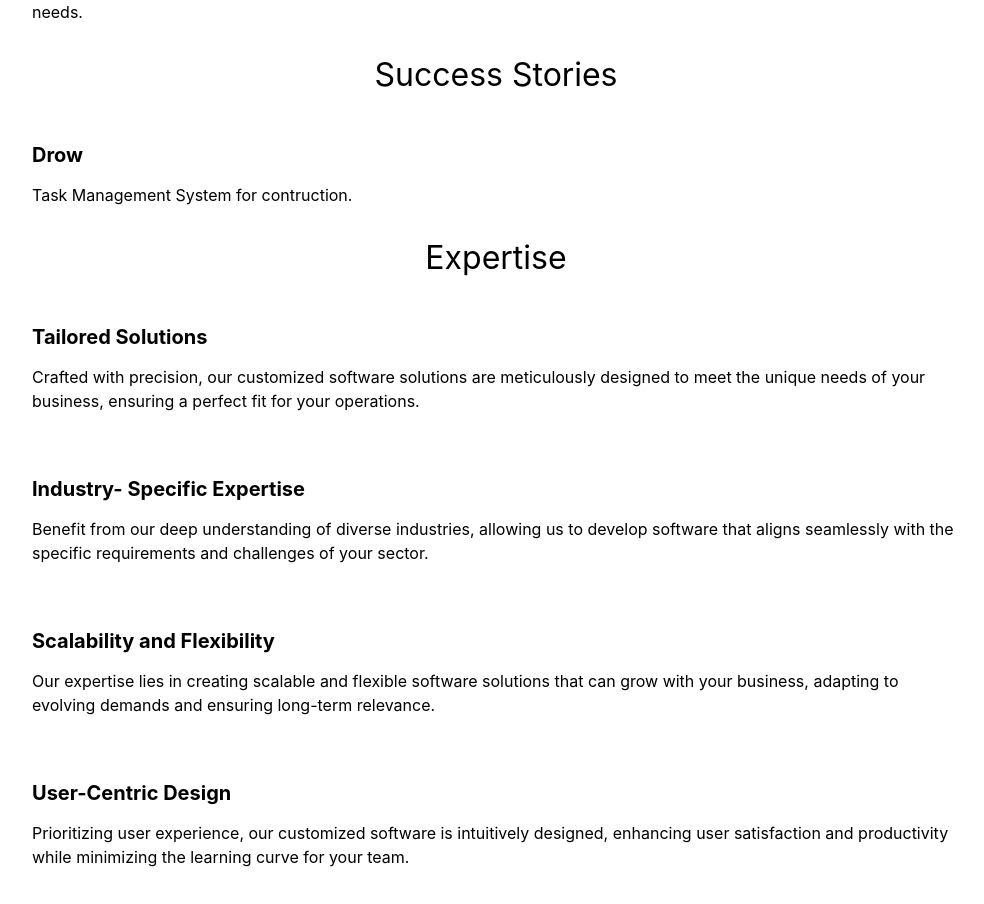
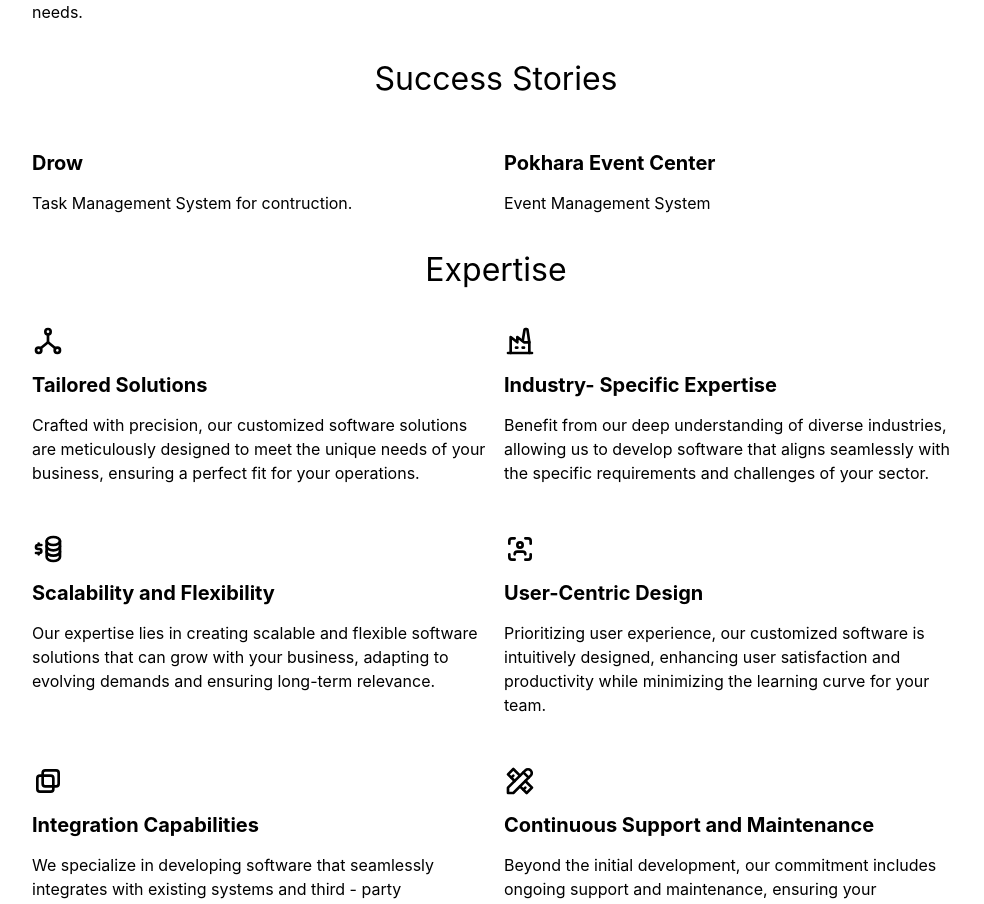
Before and after one commit to rasujan/abbs-website, a Next.js app: page / in a window 1280 px wide. Shown: the part 1884-2788 px from the top of the page, without its empty margins (144-1128 px from the left). Built offline with nearby package versions, Linux system fonts and the light colour scheme.

Commit message:
feat: added testimonial

```diff
--- a/src/app/components/header/Header.tsx
+++ b/src/app/components/header/Header.tsx
@@ -32,15 +32,7 @@ const Header = () => {
             <Image component={NextImage} src={abbs} alt="ABBS" width="100" />
           </Group>
           {/* // Keep next side of header in another Group */}
-          <Group h="100%" gap="sm" visibleFrom="sm">
-            <Link href="#" className={classes.link}>
-              <Text>Home</Text>
-            </Link>
-
-            <Link href="#" className={classes.link}>
-              <Text> Learn</Text>
-            </Link>
-          </Group>
+          <Group h="100%" gap="sm" visibleFrom="sm"></Group>
 
           <Burger
             opened={drawerOpened}
--- a/src/app/components/sections/Experties.tsx
+++ b/src/app/components/sections/Experties.tsx
@@ -1,34 +1,52 @@
 import { Container, Text, Card, SimpleGrid } from '@mantine/core';
-import React from 'react';
+import React, { JSX } from 'react';
+import {
+  IconHierarchy,
+  IconBuildingFactory2,
+  IconBusinessplan,
+  IconUserScan,
+  IconLayersIntersect,
+  IconTools
+} from '@tabler/icons-react';
 
 const ExpertiseSection = () => {
-  const expertiseList: { title: string; description: string }[] = [
+  const expertiseList: {
+    icon: JSX.Element;
+    title: string;
+    description: string;
+  }[] = [
     {
+      icon: <IconHierarchy size="2rem" />,
       title: 'Tailored Solutions',
       description:
         'Crafted with precision, our customized software solutions are meticulously designed to meet the unique needs of your business, ensuring a perfect fit for your operations.'
     },
     {
+      icon: <IconBuildingFactory2 size="2rem" />,
       title: 'Industry- Specific Expertise',
       description:
         'Benefit from our deep understanding of diverse industries, allowing us to develop software that aligns seamlessly with the specific requirements and challenges of your sector.'
     },
     {
+      icon: <IconBusinessplan size="2rem" />,
       title: 'Scalability and Flexibility',
       description:
         'Our expertise lies in creating scalable and flexible software solutions that can grow with your business, adapting to evolving demands and ensuring long-term relevance.'
     },
     {
+      icon: <IconUserScan size="2rem" />,
       title: 'User-Centric Design',
       description:
         'Prioritizing user experience, our customized software is intuitively designed, enhancing user satisfaction and productivity while minimizing the learning curve for your team.'
     },
     {
+      icon: <IconLayersIntersect size="2rem" />,
       title: 'Integration Capabilities',
       description:
         'We specialize in developing software that seamlessly integrates with existing systems and third - party applications, streamlining workflows and optimizing overall efficiency.'
     },
     {
+      icon: <IconTools size="2rem" />,
       title: 'Continuous Support and Maintenance',
       description:
         'Beyond the initial development, our commitment includes ongoing support and maintenance, ensuring your customized software operates at peak performance and remains up - to - date with the latest technological advancements.'
@@ -37,13 +55,14 @@ const ExpertiseSection = () => {
 
   return (
     <Container>
-      <Text fz="xl3" lh="xl3" my="md" ta="center">
+      <Text fz="xl3" lh="xl3" my="lg" ta="center">
         Expertise
       </Text>
 
-      <SimpleGrid cols={{ base: 1 }} spacing={'md'}>
+      <SimpleGrid cols={{ base: 2 }} spacing={'md'}>
         {expertiseList.map((ex) => (
           <Card px="0" key={ex.title}>
+            {ex.icon}
             <Text fz="xl" fw="bold" my="md">
               {ex.title}
             </Text>
--- a/src/app/components/sections/SuccessStories.tsx
+++ b/src/app/components/sections/SuccessStories.tsx
@@ -4,7 +4,7 @@ import React from 'react';
 const SuccessStoriesSection = () => {
   return (
     <Container>
-      <Text fz="xl3" lh="xl3" my="md" ta="center">
+      <Text fz="xl3" lh="xl3" my="lg" ta="center">
         Success Stories
       </Text>
 
@@ -15,6 +15,13 @@ const SuccessStoriesSection = () => {
           </Text>
           <Text> Task Management System for contruction.</Text>
         </Card>
+
+        <Card px="0">
+          <Text fz="xl" fw="bold" my="md">
+            Pokhara Event Center
+          </Text>
+          <Text> Event Management System</Text>
+        </Card>
       </SimpleGrid>
     </Container>
   );
--- /dev/null
+++ b/src/app/components/sections/Testimonials.tsx
@@ -0,0 +1,41 @@
+import React from 'react';
+
+import { Container, Text, Card, SimpleGrid } from '@mantine/core';
+
+const Testimonials = () => {
+  const testimonialList = [
+    {
+      description: `"I am delighted to share my experience as a client of A.B.S.S Tech. Working with  A.B.S.S Tech has been nothing short of exceptional. Their expertise and dedication have greatly contributed to the success of our project. We engaged  A.B.S.S Tech to assist in the development of a critical component of our project, the DROW system. Their team not only demonstrated profound technical proficiency but also showcased a remarkable ability to understand our unique requirements and translate them into a robust solution. The efficiency and quality with which they executed this task were truly impressive. Moreover, A.B.S.S Tech assisted us in outsourcing a QA employee for our project. This individual seamlessly integrated into our team, demonstrating a high level of competence and commitment. Their contributions significantly improved the overall quality and reliability of our deliverables. I would highly recommend  A.B.S.S Tech] to any organization seeking innovative IT solutions and reliable outsourcing services. They have undoubtedly proven themselves as a trusted partner capable of delivering excellent results."`,
+      org: 'Drow',
+      name: 'CK'
+    },
+    {
+      description: `"I am delighted to provide a resounding testimonial for  A.B.S.S Tech, whose exceptional work in developing our website has surpassed our highest expectations. Their dedication to excellence is evident in every facet of our project, from design conception to ongoing support. A.B.S.S Tech combines technical expertise with creative innovation, resulting in a website that not only meets but exceeds industry standards. Their attention to detail and commitment to understanding our unique business needs ensured a seamless and effective collaboration."`,
+      org: 'Pokhara Event Center',
+      name: 'Ujjwol Acharyas'
+    }
+  ];
+  return (
+    <Container>
+      <Text fz="xl3" lh="xl3" my="lg" ta="center">
+        Testimonial
+      </Text>
+
+      <SimpleGrid cols={{ base: 1 }} spacing={'md'}>
+        {testimonialList.map((ex) => (
+          <Card px="0" key={ex.org}>
+            <Text fz="xl" fw="bold" my="md">
+              {ex.org}
+            </Text>
+
+            <p>
+              {ex.description} - <b>{ex.name}</b>
+            </p>
+          </Card>
+        ))}
+      </SimpleGrid>
+    </Container>
+  );
+};
+
+export default Testimonials;
--- a/src/app/components/sections/index.ts
+++ b/src/app/components/sections/index.ts
@@ -3,5 +3,6 @@ import Brief from './Brief';
 import Service from './Service';
 import SuccessStories from './SuccessStories';
 import Expertise from './Experties';
+import Testimonials from './Testimonials';
 
-export { Landing, Brief, Service, SuccessStories, Expertise };
+export { Landing, Brief, Service, SuccessStories, Expertise, Testimonials };
--- a/src/app/page.tsx
+++ b/src/app/page.tsx
@@ -5,7 +5,8 @@ import {
   Brief,
   Service,
   SuccessStories,
-  Expertise
+  Expertise,
+  Testimonials
 } from './components';
 
 export default function Home() {
@@ -20,6 +21,8 @@ export default function Home() {
       <SuccessStories />
 
       <Expertise />
+
+      <Testimonials />
     </main>
   );
 }
```
